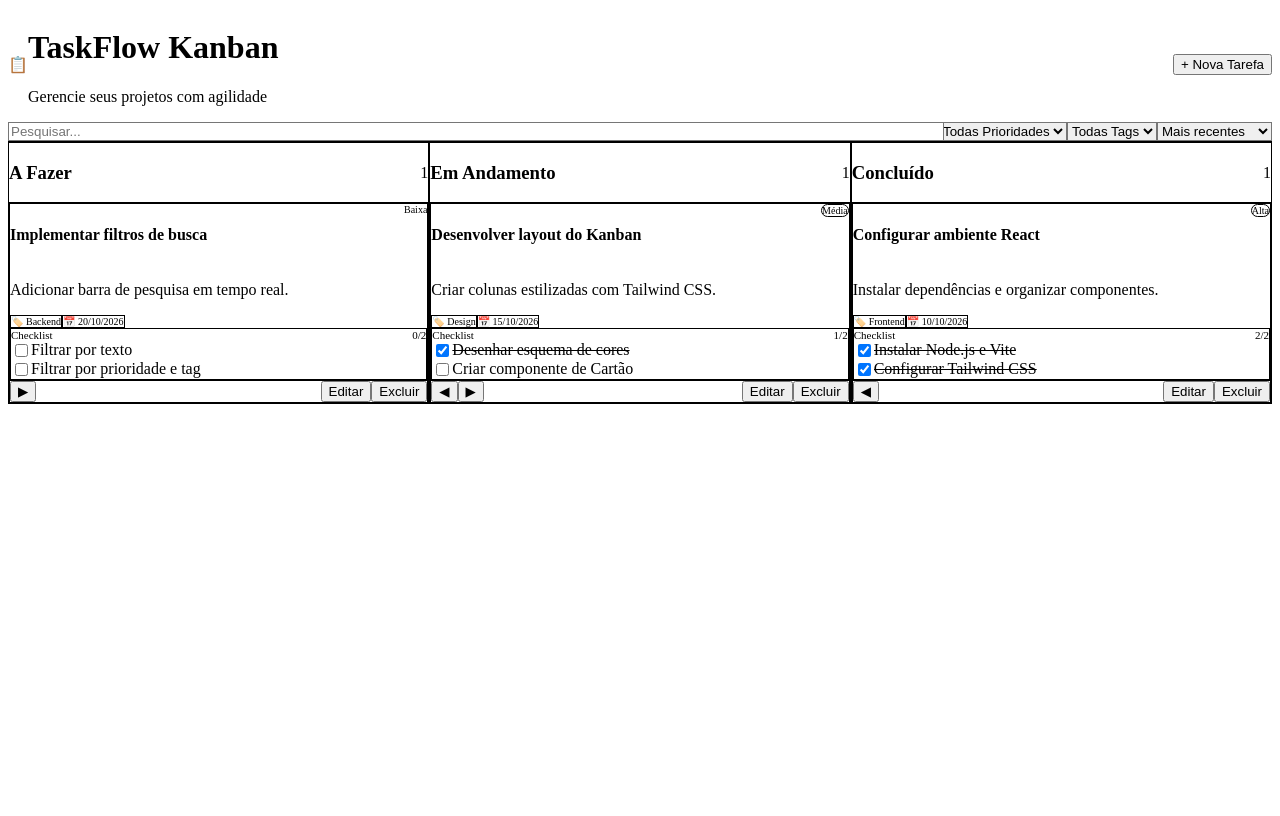
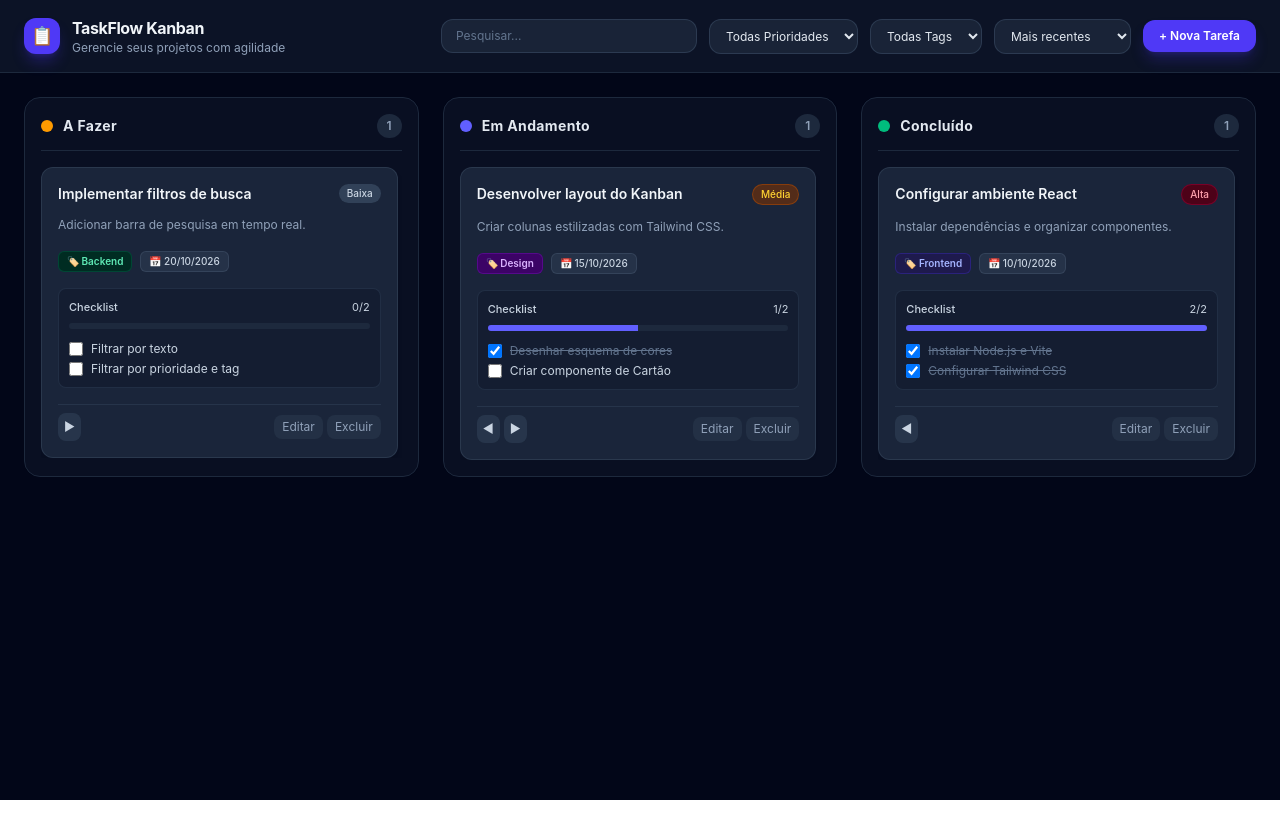
Before and after one commit to samucait-cmyk/taskflow-kanban, a React (Vite) app: page / in a window 1280 px wide. Built offline with nearby package versions, Linux system fonts and the light colour scheme.

Commit message:
Corrige Tailwind v4 no vite config

```diff
--- a/src/index.css
+++ b/src/index.css
@@ -1,3 +1 @@
-@tailwind base;
-@tailwind components;
-@tailwind utilities;
+@import "tailwindcss";
--- a/vite.config.js
+++ b/vite.config.js
@@ -1,10 +1,12 @@
 import { defineConfig } from 'vite'
 import react from '@vitejs/plugin-react'
+import tailwindcss from '@tailwindcss/vite'
 import { VitePWA } from 'vite-plugin-pwa'
 
 export default defineConfig({
   plugins: [
     react(),
+    tailwindcss(),
     VitePWA({
       registerType: 'autoUpdate',
       includeAssets: ['favicon.ico', 'apple-touch-icon.png', 'pwa-192x192.png', 'pwa-512x512.png'],
```
